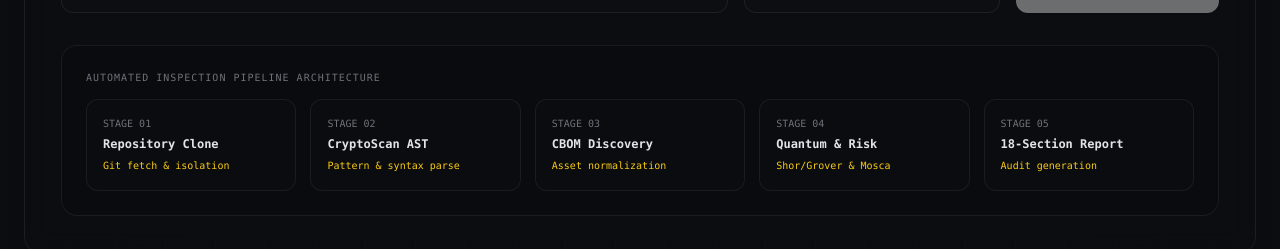
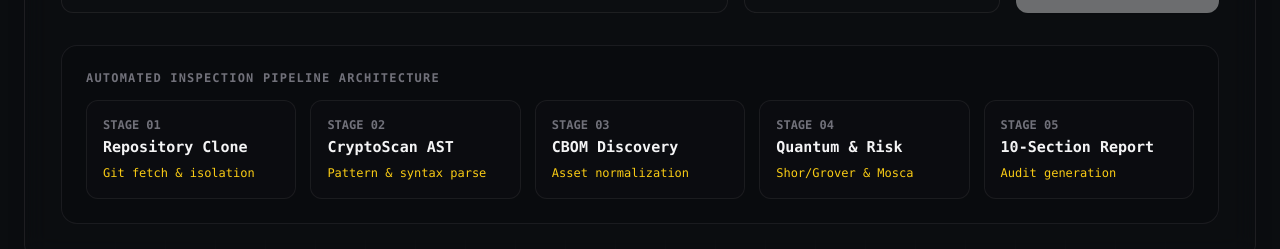
Before and after one commit to entr0py-y/EncryptPlus, a Next.js app in the folder apps/web/: page / in a window 1280 px wide. Shown: the part 297-546 px from the top of the page. Built offline with nearby package versions, Linux system fonts and the light colour scheme; no server answers.

Commit message:
style(theme): remove light mode softglow and increase font sizes in pipeline architecture

```diff
--- a/apps/web/src/app/globals.css
+++ b/apps/web/src/app/globals.css
@@ -164,8 +164,12 @@
 
 .btn-yellow-hover:not(:disabled):hover {
   color: #09090b !important;
+  border-color: transparent !important;
+  box-shadow: 0 2px 8px rgba(0, 0, 0, 0.08) !important;
+}
+
+.dark .btn-yellow-hover:not(:disabled):hover {
   box-shadow: 0 0 30px rgba(234, 179, 8, 0.5), 0 0 12px rgba(250, 204, 21, 0.6) !important;
-  border-color: transparent !important;
 }
 
 .btn-yellow-hover > * {
--- a/apps/web/src/app/scans/[id]/inventory/page.tsx
+++ b/apps/web/src/app/scans/[id]/inventory/page.tsx
@@ -118,7 +118,7 @@ export default function InventoryPage() {
               }}
               className={`px-3.5 py-2 rounded-xl border transition-all text-xs font-mono ${
                 selectedType === t
-                  ? "bg-yellow-500 text-zinc-950 border-yellow-500 font-bold shadow-[0_0_15px_rgba(234,179,8,0.3)]"
+                  ? "bg-yellow-500 text-zinc-950 border-yellow-500 font-bold shadow-none dark:shadow-[0_0_15px_rgba(234,179,8,0.3)]"
                   : "bg-transparent dark:bg-zinc-900/20 border-zinc-800/70 text-zinc-400 hover:text-white hover:border-zinc-700"
               }`}
             >
--- a/apps/web/src/app/scans/[id]/page.tsx
+++ b/apps/web/src/app/scans/[id]/page.tsx
@@ -559,7 +559,7 @@ export default function LongFormAssessmentPage() {
                 }}
                 className={`px-3.5 py-2 rounded-xl border transition-all text-xs font-mono ${
                   invType === t
-                    ? "bg-yellow-500 text-zinc-950 border-yellow-500 font-bold shadow-[0_0_15px_rgba(234,179,8,0.3)]"
+                    ? "bg-yellow-500 text-zinc-950 border-yellow-500 font-bold shadow-none dark:shadow-[0_0_15px_rgba(234,179,8,0.3)]"
                     : "bg-transparent dark:bg-zinc-900/20 border-zinc-800/70 text-zinc-400 hover:text-white hover:border-zinc-700"
                 }`}
               >
@@ -725,7 +725,7 @@ export default function LongFormAssessmentPage() {
                 }}
                 className={`px-3.5 py-2 rounded-xl border transition-all text-xs font-mono ${
                   findSeverity === sev
-                    ? "bg-yellow-500 text-zinc-950 border-yellow-500 font-bold shadow-[0_0_15px_rgba(234,179,8,0.3)]"
+                    ? "bg-yellow-500 text-zinc-950 border-yellow-500 font-bold shadow-none dark:shadow-[0_0_15px_rgba(234,179,8,0.3)]"
                     : "bg-transparent dark:bg-zinc-900/20 border-zinc-800/70 text-zinc-400 hover:text-white hover:border-zinc-700"
                 }`}
               >
--- a/apps/web/src/app/scans/page.tsx
+++ b/apps/web/src/app/scans/page.tsx
@@ -135,34 +135,34 @@ export default function ScansPage() {
 
           {/* Stepper Pipeline Indicator */}
           <div className="p-5 sm:p-6 rounded-2xl bg-transparent dark:bg-zinc-950/20 border border-zinc-200/80 dark:border-zinc-800/60">
-            <div className="text-[10px] font-mono text-zinc-500 uppercase tracking-widest mb-3.5">
+            <div className="text-xs font-mono text-zinc-500 uppercase tracking-widest mb-3.5 font-semibold">
               Automated Inspection Pipeline Architecture
             </div>
-            <div className="grid grid-cols-2 md:grid-cols-5 gap-3.5 text-xs font-mono">
-              <div className="p-4 rounded-xl border border-zinc-200/70 dark:border-zinc-800/60 bg-transparent dark:bg-zinc-900/20 hover:border-zinc-700 transition-colors">
-                <div className="text-zinc-500 text-[10px]">STAGE 01</div>
-                <div className="font-semibold text-zinc-900 dark:text-zinc-200 mt-1">Repository Clone</div>
-                <div className="text-[10px] text-yellow-500 dark:text-yellow-400 mt-1.5 font-medium">Git fetch & isolation</div>
+            <div className="grid grid-cols-2 md:grid-cols-5 gap-3.5 font-mono">
+              <div className="p-3.5 sm:p-4 rounded-xl border border-zinc-200/70 dark:border-zinc-800/60 bg-transparent dark:bg-zinc-900/20 hover:border-zinc-700 transition-colors">
+                <div className="text-zinc-500 text-xs font-semibold">STAGE 01</div>
+                <div className="text-sm sm:text-[15px] font-bold text-zinc-900 dark:text-zinc-100 mt-1 leading-snug">Repository Clone</div>
+                <div className="text-xs text-yellow-600 dark:text-yellow-400 mt-1.5 font-medium leading-normal">Git fetch & isolation</div>
               </div>
-              <div className="p-4 rounded-xl border border-zinc-200/70 dark:border-zinc-800/60 bg-transparent dark:bg-zinc-900/20 hover:border-zinc-700 transition-colors">
-                <div className="text-zinc-500 text-[10px]">STAGE 02</div>
-                <div className="font-semibold text-zinc-900 dark:text-zinc-200 mt-1">CryptoScan AST</div>
-                <div className="text-[10px] text-yellow-500 dark:text-yellow-400 mt-1.5 font-medium">Pattern & syntax parse</div>
+              <div className="p-3.5 sm:p-4 rounded-xl border border-zinc-200/70 dark:border-zinc-800/60 bg-transparent dark:bg-zinc-900/20 hover:border-zinc-700 transition-colors">
+                <div className="text-zinc-500 text-xs font-semibold">STAGE 02</div>
+                <div className="text-sm sm:text-[15px] font-bold text-zinc-900 dark:text-zinc-100 mt-1 leading-snug">CryptoScan AST</div>
+                <div className="text-xs text-yellow-600 dark:text-yellow-400 mt-1.5 font-medium leading-normal">Pattern & syntax parse</div>
               </div>
-              <div className="p-4 rounded-xl border border-zinc-200/70 dark:border-zinc-800/60 bg-transparent dark:bg-zinc-900/20 hover:border-zinc-700 transition-colors">
-                <div className="text-zinc-500 text-[10px]">STAGE 03</div>
-                <div className="font-semibold text-zinc-900 dark:text-zinc-200 mt-1">CBOM Discovery</div>
-                <div className="text-[10px] text-yellow-500 dark:text-yellow-400 mt-1.5 font-medium">Asset normalization</div>
+              <div className="p-3.5 sm:p-4 rounded-xl border border-zinc-200/70 dark:border-zinc-800/60 bg-transparent dark:bg-zinc-900/20 hover:border-zinc-700 transition-colors">
+                <div className="text-zinc-500 text-xs font-semibold">STAGE 03</div>
+                <div className="text-sm sm:text-[15px] font-bold text-zinc-900 dark:text-zinc-100 mt-1 leading-snug">CBOM Discovery</div>
+                <div className="text-xs text-yellow-600 dark:text-yellow-400 mt-1.5 font-medium leading-normal">Asset normalization</div>
               </div>
-              <div className="p-4 rounded-xl border border-zinc-200/70 dark:border-zinc-800/60 bg-transparent dark:bg-zinc-900/20 hover:border-zinc-700 transition-colors">
-                <div className="text-zinc-500 text-[10px]">STAGE 04</div>
-                <div className="font-semibold text-zinc-900 dark:text-zinc-200 mt-1">Quantum & Risk</div>
-                <div className="text-[10px] text-yellow-500 dark:text-yellow-400 mt-1.5 font-medium">Shor/Grover & Mosca</div>
+              <div className="p-3.5 sm:p-4 rounded-xl border border-zinc-200/70 dark:border-zinc-800/60 bg-transparent dark:bg-zinc-900/20 hover:border-zinc-700 transition-colors">
+                <div className="text-zinc-500 text-xs font-semibold">STAGE 04</div>
+                <div className="text-sm sm:text-[15px] font-bold text-zinc-900 dark:text-zinc-100 mt-1 leading-snug">Quantum & Risk</div>
+                <div className="text-xs text-yellow-600 dark:text-yellow-400 mt-1.5 font-medium leading-normal">Shor/Grover & Mosca</div>
               </div>
-              <div className="p-4 rounded-xl border border-zinc-200/70 dark:border-zinc-800/60 bg-transparent dark:bg-zinc-900/20 hover:border-zinc-700 transition-colors">
-                <div className="text-zinc-500 text-[10px]">STAGE 05</div>
-                <div className="font-semibold text-zinc-900 dark:text-zinc-200 mt-1">18-Section Report</div>
-                <div className="text-[10px] text-yellow-500 dark:text-yellow-400 mt-1.5 font-medium">Audit generation</div>
+              <div className="p-3.5 sm:p-4 rounded-xl border border-zinc-200/70 dark:border-zinc-800/60 bg-transparent dark:bg-zinc-900/20 hover:border-zinc-700 transition-colors">
+                <div className="text-zinc-500 text-xs font-semibold">STAGE 05</div>
+                <div className="text-sm sm:text-[15px] font-bold text-zinc-900 dark:text-zinc-100 mt-1 leading-snug">10-Section Report</div>
+                <div className="text-xs text-yellow-600 dark:text-yellow-400 mt-1.5 font-medium leading-normal">Audit generation</div>
               </div>
             </div>
           </div>
@@ -173,7 +173,7 @@ export default function ScansPage() {
       {!user && (
         <div
           style={{ background: "linear-gradient(135deg, #eab308 0%, #fde047 50%, #fef08a 100%)" }}
-          className="p-4 sm:p-5 rounded-2xl flex items-center gap-3.5 font-mono transition-all shadow-[0_0_35px_rgba(234,179,8,0.45),0_0_15px_rgba(250,204,21,0.55)] dark:shadow-[0_0_25px_rgba(234,179,8,0.4)] border-0"
+          className="p-4 sm:p-5 rounded-2xl flex items-center gap-3.5 font-mono transition-all shadow-none dark:shadow-[0_0_25px_rgba(234,179,8,0.4)] border-0"
         >
           <div className="p-2.5 rounded-xl bg-black/10 text-zinc-950 shrink-0">
             <ShieldAlert className="w-5 h-5 text-zinc-950" />
--- a/apps/web/src/components/ui/button.tsx
+++ b/apps/web/src/components/ui/button.tsx
@@ -10,7 +10,7 @@ const buttonVariants = cva(
         default:
           "bg-zinc-950 text-white hover:bg-zinc-800 dark:bg-white dark:text-zinc-950 dark:hover:bg-zinc-100 active:scale-[0.98] shadow-sm font-semibold",
         yellow:
-          "bg-[linear-gradient(135deg,#eab308_0%,#fde047_50%,#fef08a_100%)] hover:opacity-95 text-zinc-950 font-semibold active:scale-[0.98] shadow-[0_0_25px_rgba(234,179,8,0.45),0_0_10px_rgba(250,204,21,0.55)] dark:shadow-[0_0_20px_rgba(234,179,8,0.4)] hover:shadow-[0_0_30px_rgba(234,179,8,0.6),0_0_15px_rgba(250,204,21,0.7)] dark:hover:shadow-[0_0_25px_rgba(234,179,8,0.55)] border-0",
+          "bg-[linear-gradient(135deg,#eab308_0%,#fde047_50%,#fef08a_100%)] hover:opacity-95 text-zinc-950 font-semibold active:scale-[0.98] shadow-sm dark:shadow-[0_0_20px_rgba(234,179,8,0.4)] hover:shadow-md dark:hover:shadow-[0_0_25px_rgba(234,179,8,0.55)] border-0",
         destructive:
           "bg-red-600 text-white hover:bg-red-700 dark:bg-zinc-900 dark:border dark:border-zinc-700 dark:text-zinc-100 dark:hover:bg-zinc-800",
         outline:
```
